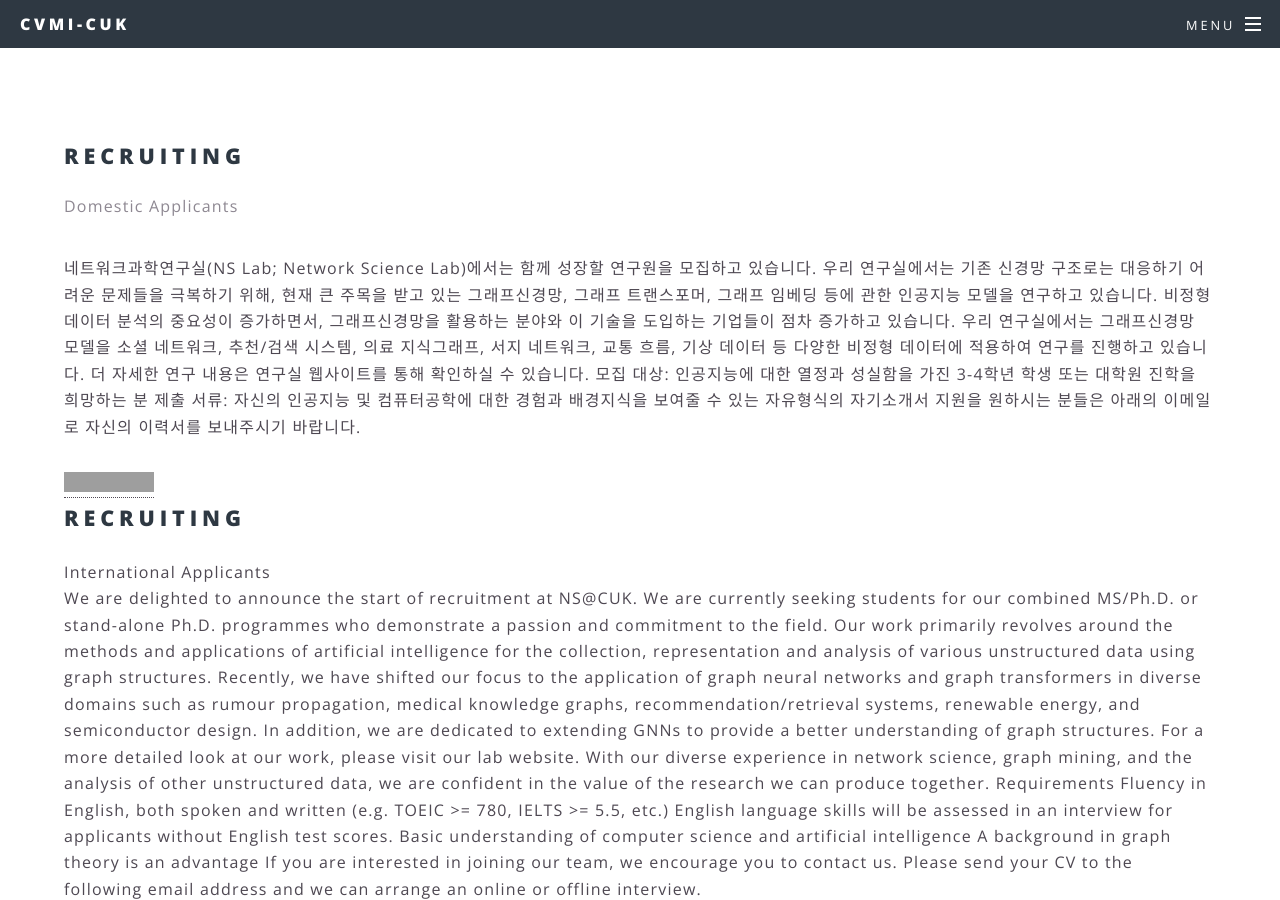
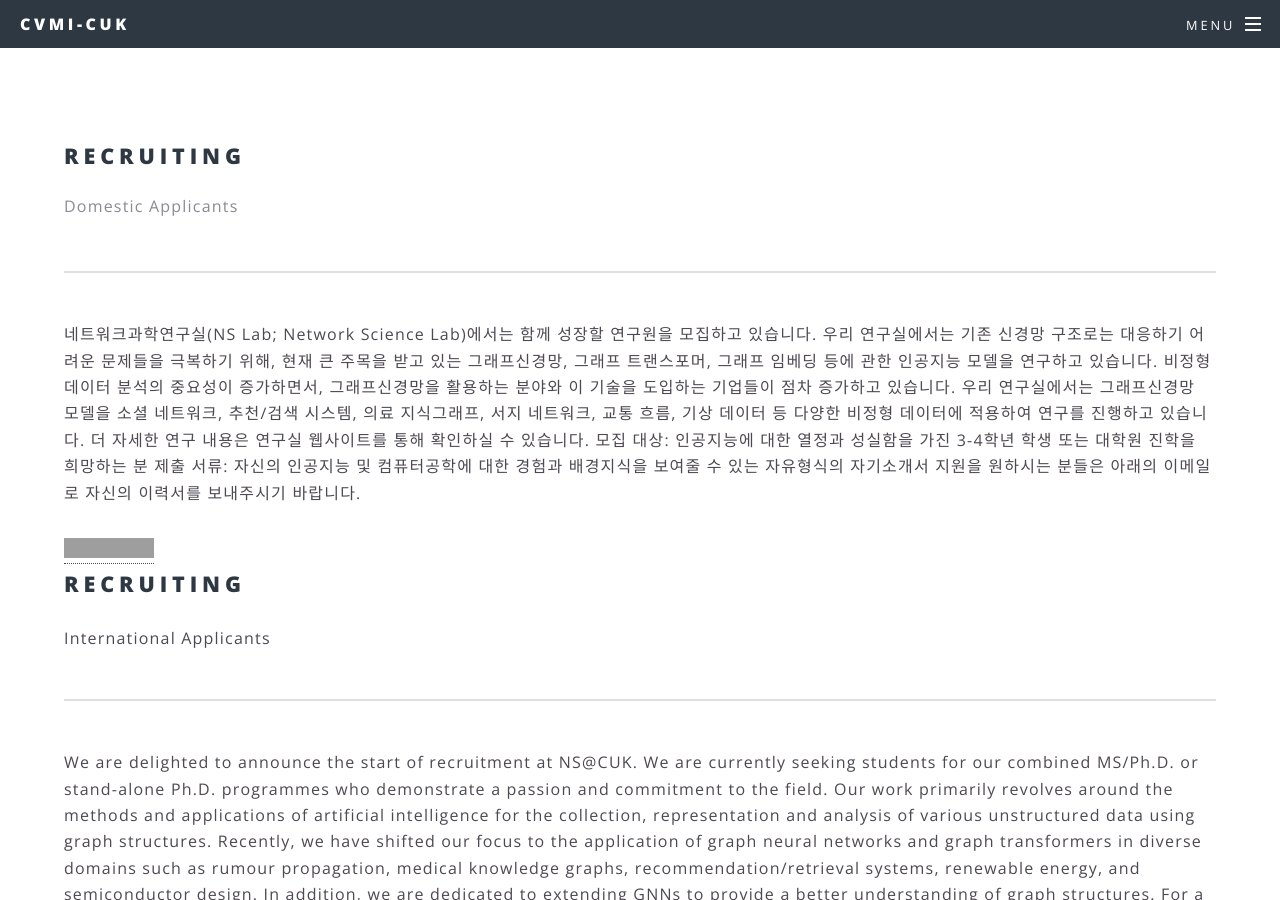
Before and after one commit to CVMILab-CUK/cvmilab-cuk.github.io, a Jekyll site: the page built from 4-contact.html, in a window 1280 px wide and 900 px high, scrolled down 352 px. Built offline with Jekyll 4.4.1, drawn with Linux system fonts in a browser that asks for light colours; grey boxes are pictures that could not be loaded.

Commit message:
update visualization

```diff
--- a/4-contact.html
+++ b/4-contact.html
@@ -7,6 +7,7 @@ title: Contact
     <h2> Recruiting</h2>
     <p>Domestic Applicants</p>
     </header>
+    <hr/>
 
     <p>
     네트워크과학연구실(NS Lab; Network Science Lab)에서는 함께 성장할 연구원을 모집하고 있습니다.
@@ -25,10 +26,13 @@ title: Contact
 </section>
 
 <section>
+
+    <header>
     <h2> Recruiting</h2>
-    <header>
     International Applicants
     </header>
+    <hr/>
+
     <p>
     We are delighted to announce the start of recruitment at NS@CUK. We are currently seeking students for our combined MS/Ph.D. or stand-alone Ph.D. programmes who demonstrate a passion and commitment to the field. Our work primarily revolves around the methods and applications of artificial intelligence for the collection, representation and analysis of various unstructured data using graph structures.
 
@@ -42,12 +46,13 @@ title: Contact
     Basic understanding of computer science and artificial intelligence
     A background in graph theory is an advantage
     If you are interested in joining our team, we encourage you to contact us. Please send your CV to the following email address and we can arrange an online or offline interview.
-    </p>
     <a href="mailto:hckang19@catholic.ac.kr">
         <img  src="https://img.shields.io/badge/Professor-Mail-blue" />
     </a>
 
-    Recommended skills for the applicants are as follows;
+    </p>
+    <p>
+        Recommended skills for the applicants are as follows;<br/>
 
         <a href="https://www.python.org/">
             <img  src="https://img.shields.io/badge/Python-3776AB?style=flat-square&logo=Python&logoColor=FFFFFF" />
@@ -59,11 +64,12 @@ title: Contact
             <img  src="https://img.shields.io/badge/OpenCV-blue?style=flat-square&logo=opencv&logoColor=FFFFFF" />
         </a>
         <a href="https://scikit-learn.org/stable/">
-        <img  src="https://img.shields.io/badge/Scikit-Learn-f89939?style=flat-square&logo=scikitlearn&logoColor=FFFFFF" />
+            <img  src="https://img.shields.io/badge/Scikit--Learn-f89939?style=flat-square&logo=scikitlearn&logoColor=FFFFFF" />
         </a>
         <a href="https://pytorch.org/">
             <img  src="https://img.shields.io/badge/PyTorch-EE4C2C?style=flat-square&logo=pytorch&logoColor=FFFFFF" />
         </a>
+    </p>
 
 </section>
 
--- a/index.html
+++ b/index.html
@@ -98,7 +98,7 @@ layout: landing
 								<p>Aliquam ut ex ut augue consectetur interdum endrerit imperdiet amet eleifend fringilla.</p>
 							</header>
 							<ul class="actions vertical">
-								<li><a href="#" class="button fit special">Activate</a></li>
+								<li><a href="https://cvmilab-cuk.github.io/4-contact.html" class="button fit special">Contact</a></li>
 								<li><a href="#" class="button fit">Learn More</a></li>
 							</ul>
 						</div>
```
Lines whose indentation alone changed are shown as unchanged.
